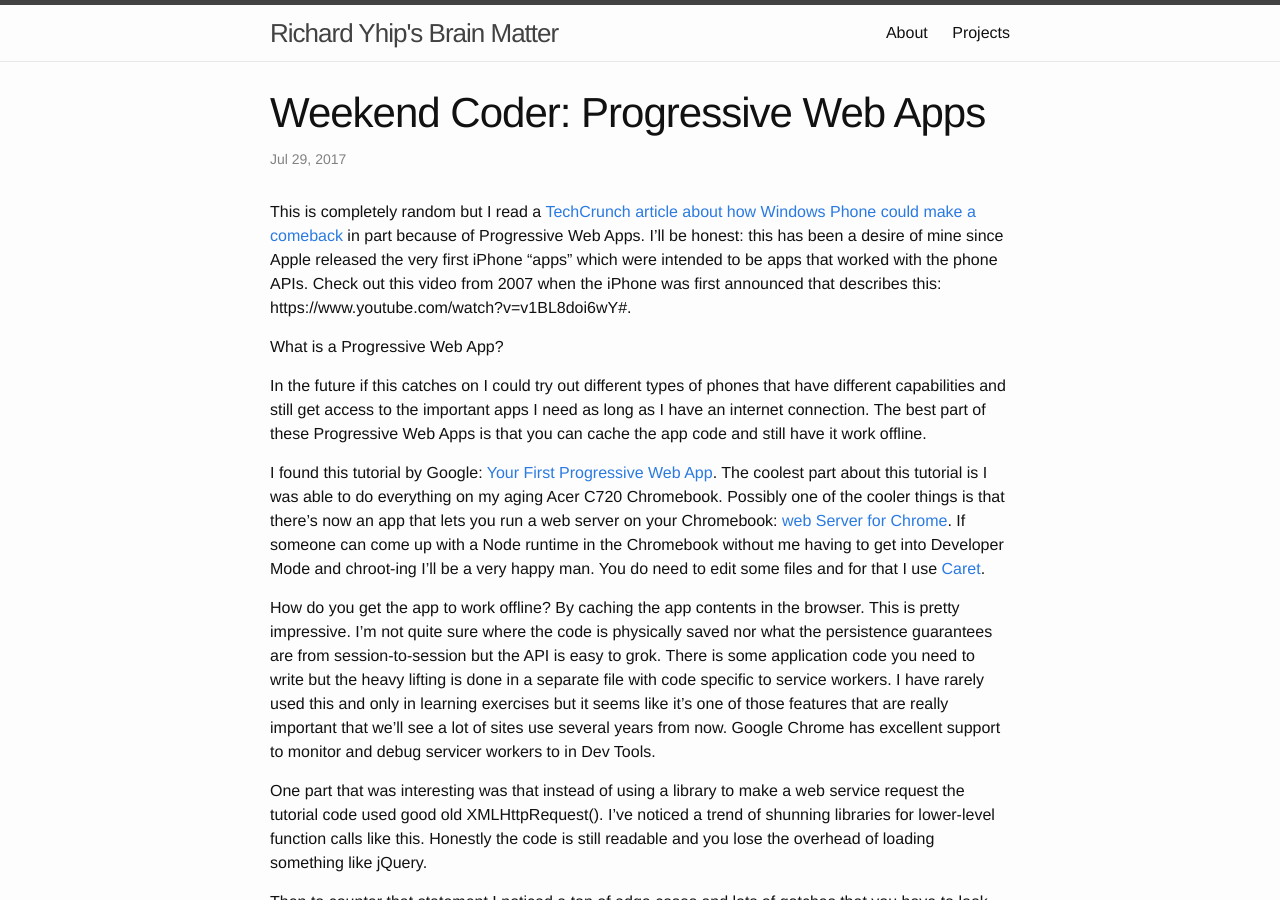
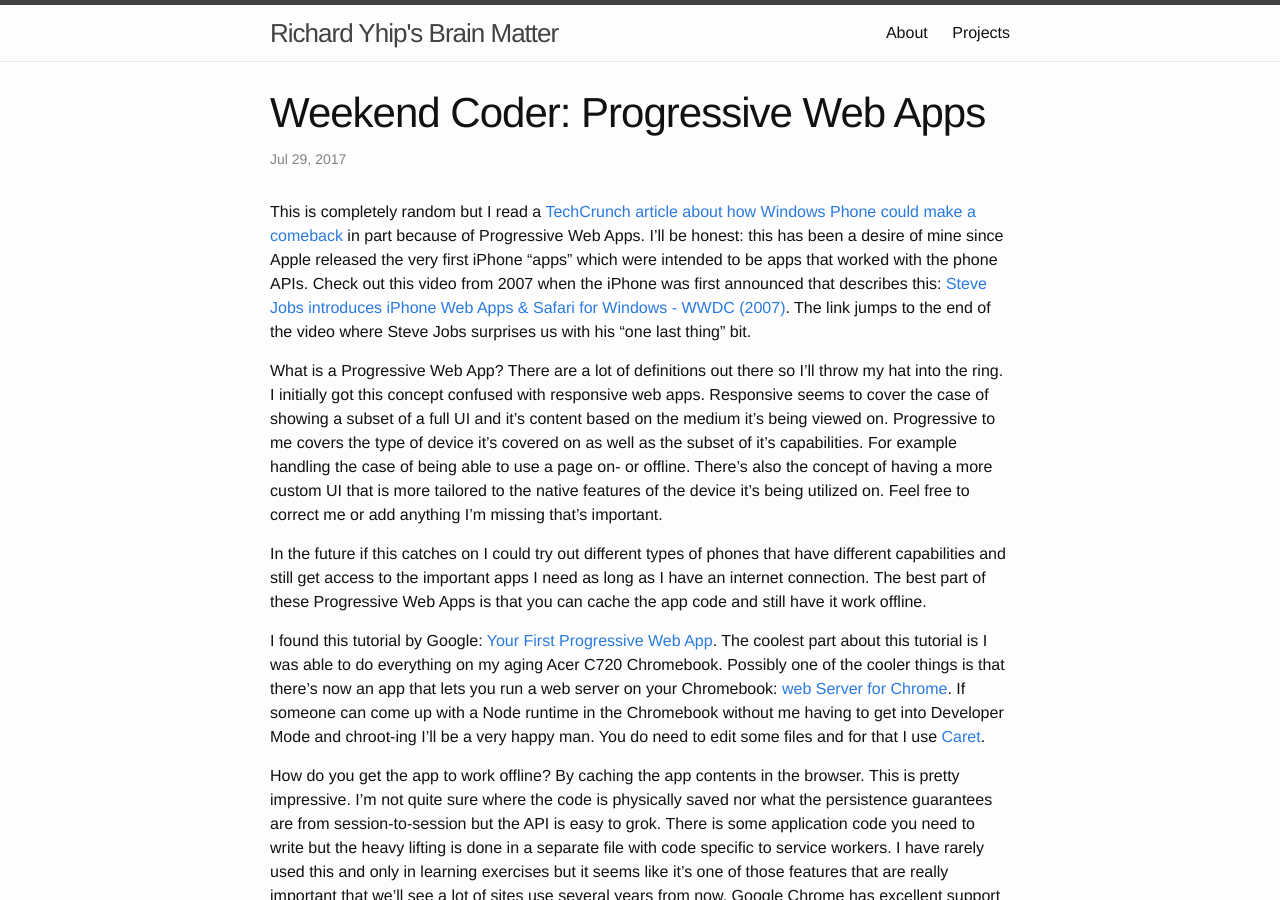
Before and after one commit to yhippa/yhippa.github.io, a Jekyll site: the page built from _posts/2017-07-29-weekend-coder-progressive-web-apps.md, in a window 1280 px wide and 900 px high. Built offline with Jekyll 4.4.1, drawn with Linux system fonts in a browser that asks for light colours; comment, search, counter and statistics services are not loaded.

Commit message:
Updated YouTube link and fattened PWA definition

```diff
--- a/_posts/2017-07-29-weekend-coder-progressive-web-apps.md
+++ b/_posts/2017-07-29-weekend-coder-progressive-web-apps.md
@@ -6,9 +6,9 @@ categories: blog
 comments: true
 ---
 
-This is completely random but I read a [TechCrunch article about how Windows Phone could make a comeback](https://techcrunch.com/2017/07/28/microsofts-slow-creep-back-into-mobile/) in part because of Progressive Web Apps.  I'll be honest: this has been a desire of mine since Apple released the very first iPhone "apps" which were intended to be apps that worked with the phone APIs.  Check out this video from 2007 when the iPhone was first announced that describes this: https://www.youtube.com/watch?v=v1BL8doi6wY#.
+This is completely random but I read a [TechCrunch article about how Windows Phone could make a comeback](https://techcrunch.com/2017/07/28/microsofts-slow-creep-back-into-mobile/) in part because of Progressive Web Apps.  I'll be honest: this has been a desire of mine since Apple released the very first iPhone "apps" which were intended to be apps that worked with the phone APIs.  Check out this video from 2007 when the iPhone was first announced that describes this: [Steve Jobs introduces iPhone Web Apps & Safari for Windows - WWDC (2007)](https://youtu.be/v1BL8doi6wY?t=1h12m55s).  The link jumps to the end of the video where Steve Jobs surprises us with his "one last thing" bit.
 
-What is a Progressive Web App?
+What is a Progressive Web App?  There are a lot of definitions out there so I'll throw my hat into the ring.  I initially got this concept confused with responsive web apps.  Responsive seems to cover the case of showing a subset of a full UI and it's content based on the medium it's being viewed on.  Progressive to me covers the type of device it's covered on as well as the subset of it's capabilities.  For example handling the case of being able to use a page on- or offline.  There's also the concept of having a more custom UI that is more tailored to the native features of the device it's being utilized on.  Feel free to correct me or add anything I'm missing that's important.
 
 In the future if this catches on I could try out different types of phones that have different capabilities and still get access to the important apps I need as long as I have an internet connection.  The best part of these Progressive Web Apps is that you can cache the app code and still have it work offline.
 
```
